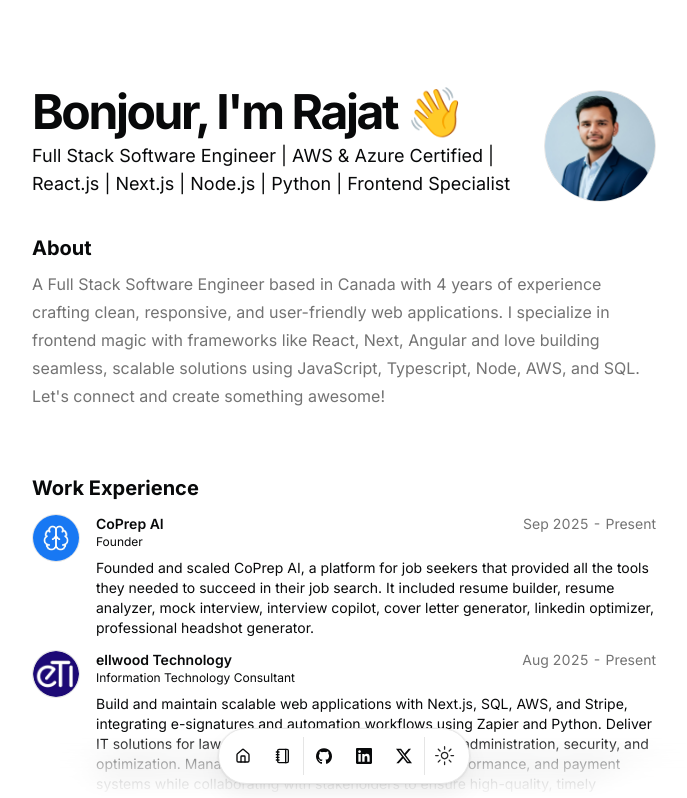
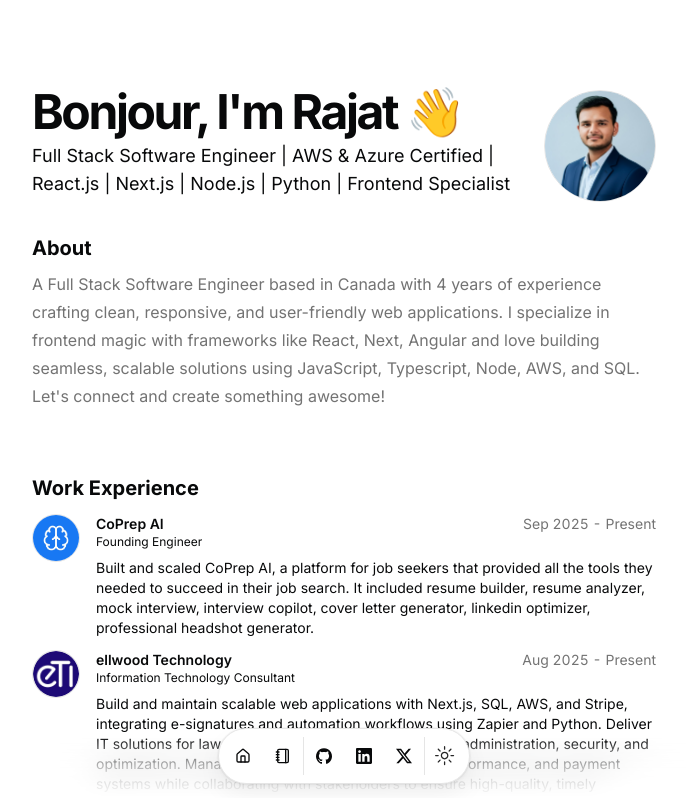
Before and after one commit to rajatsachdeva31/rajatsachdeva31.github.io, a Next.js app: page / in a window 1280 px wide. Shown: the top 798 px of the page, without its empty margins (296-983 px from the left). Built offline with nearby package versions, Linux system fonts and the light colour scheme.

Commit message:
eperience update

```diff
--- a/src/data/resume.tsx
+++ b/src/data/resume.tsx
@@ -135,12 +135,12 @@
       href: "https://coprep.ai/",
       badges: [],
       location: "Remote",
-      title: "Founder",
+      title: "Founding Engineer",
       logoUrl: "/coprep.png",
       start: "Sep 2025",
       end: "Present",
       description:
-        "Founded and scaled CoPrep AI, a platform for job seekers that provided all the tools they needed to succeed in their job search. It included resume builder, resume analyzer, mock interview, interview copilot, cover letter generator, linkedin optimizer, professional headshot generator.",
+        "Built and scaled CoPrep AI, a platform for job seekers that provided all the tools they needed to succeed in their job search. It included resume builder, resume analyzer, mock interview, interview copilot, cover letter generator, linkedin optimizer, professional headshot generator.",
     },
     {
       company: "ellwood Technology",
```
